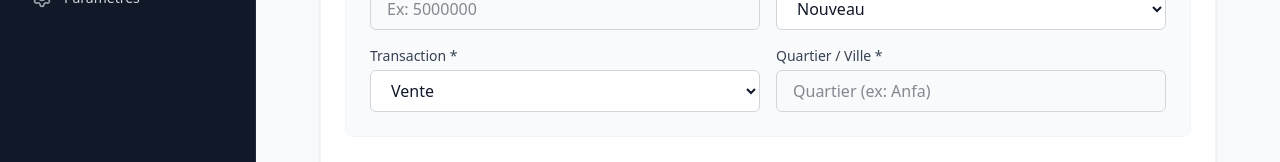
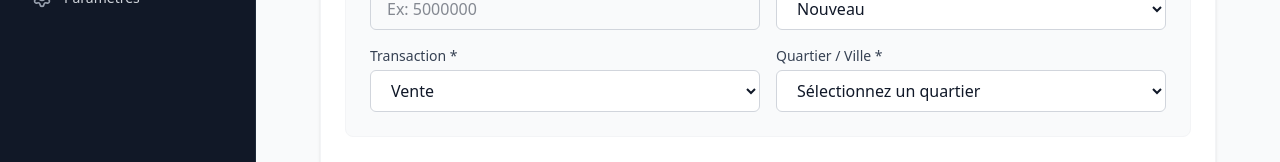
Before and after one commit to marwesse/euromarimmo, a Next.js app: page /admin/proprietes/nouveau in a window 1280 px wide. Shown: the part 292-454 px from the top of the page. Built offline with nearby package versions, Linux system fonts and the light colour scheme; no server answers; the database is empty; a web font is replaced by a local one.

Commit message:
feat: add comprehensive neighborhood list

```diff
--- a/src/app/admin/(dashboard)/proprietes/edit/[id]/page.tsx
+++ b/src/app/admin/(dashboard)/proprietes/edit/[id]/page.tsx
@@ -134,7 +134,34 @@ export default function EditPropertyPage({ params }: { params: Promise<{ id: str
                         </div>
                         <div>
                             <label className="block text-sm font-medium text-gray-700 mb-1">Quartier / Ville *</label>
-                            <input type="text" name="location" defaultValue={property.location} required placeholder="Quartier (ex: Anfa)" className="w-full border border-gray-300 rounded-md px-4 py-2 focus:ring-2 focus:ring-accent outline-none" />
+                            <select name="location" defaultValue={property.location} required className="w-full border border-gray-300 rounded-md px-4 py-2 focus:ring-2 focus:ring-accent outline-none bg-white">
+                                <option value="" disabled>Sélectionnez un quartier</option>
+                                <option value="Anfa Supérieur">Anfa Supérieur</option>
+                                <option value="Maarif / Gauthier">Maarif / Gauthier</option>
+                                <option value="Bourgogne / Racine">Bourgogne / Racine</option>
+                                <option value="Californie">Californie</option>
+                                <option value="Bouskoura">Bouskoura</option>
+                                <option value="Dar Bouazza">Dar Bouazza</option>
+                                <option value="Palmier">Palmier</option>
+                                <option value="France Ville">France Ville</option>
+                                <option value="Les Hôpitaux">Les Hôpitaux</option>
+                                <option value="Les Princesses">Les Princesses</option>
+                                <option value="Ciel">Ciel</option>
+                                <option value="CFC">CFC</option>
+                                <option value="Abdelmoumen">Abdelmoumen</option>
+                                <option value="Ghandi">Ghandi</option>
+                                <option value="Maarif">Maarif</option>
+                                <option value="Anoual">Anoual</option>
+                                <option value="2 Mars">2 Mars</option>
+                                <option value="Ferme Bretonne">Ferme Bretonne</option>
+                                <option value="Route d'El Jadida">Route d'El Jadida</option>
+                                <option value="La Corniche">La Corniche</option>
+                                <option value="Marina">Marina</option>
+                                <option value="Casa Port">Casa Port</option>
+                                <option value="Zenata">Zenata</option>
+                                <option value="Ain Diab">Ain Diab</option>
+                                <option value="Belvédère">Belvédère</option>
+                            </select>
                         </div>
                     </div>
                 </div>
--- a/src/app/admin/(dashboard)/proprietes/nouveau/page.tsx
+++ b/src/app/admin/(dashboard)/proprietes/nouveau/page.tsx
@@ -117,7 +117,34 @@ export default function NewPropertyPage() {
                         </div>
                         <div>
                             <label className="block text-sm font-medium text-gray-700 mb-1">Quartier / Ville *</label>
-                            <input type="text" name="location" required placeholder="Quartier (ex: Anfa)" className="w-full border border-gray-300 rounded-md px-4 py-2 focus:ring-2 focus:ring-accent outline-none" />
+                            <select name="location" defaultValue="" required className="w-full border border-gray-300 rounded-md px-4 py-2 focus:ring-2 focus:ring-accent outline-none bg-white">
+                                <option value="" disabled>Sélectionnez un quartier</option>
+                                <option value="Anfa Supérieur">Anfa Supérieur</option>
+                                <option value="Maarif / Gauthier">Maarif / Gauthier</option>
+                                <option value="Bourgogne / Racine">Bourgogne / Racine</option>
+                                <option value="Californie">Californie</option>
+                                <option value="Bouskoura">Bouskoura</option>
+                                <option value="Dar Bouazza">Dar Bouazza</option>
+                                <option value="Palmier">Palmier</option>
+                                <option value="France Ville">France Ville</option>
+                                <option value="Les Hôpitaux">Les Hôpitaux</option>
+                                <option value="Les Princesses">Les Princesses</option>
+                                <option value="Ciel">Ciel</option>
+                                <option value="CFC">CFC</option>
+                                <option value="Abdelmoumen">Abdelmoumen</option>
+                                <option value="Ghandi">Ghandi</option>
+                                <option value="Maarif">Maarif</option>
+                                <option value="Anoual">Anoual</option>
+                                <option value="2 Mars">2 Mars</option>
+                                <option value="Ferme Bretonne">Ferme Bretonne</option>
+                                <option value="Route d'El Jadida">Route d'El Jadida</option>
+                                <option value="La Corniche">La Corniche</option>
+                                <option value="Marina">Marina</option>
+                                <option value="Casa Port">Casa Port</option>
+                                <option value="Zenata">Zenata</option>
+                                <option value="Ain Diab">Ain Diab</option>
+                                <option value="Belvédère">Belvédère</option>
+                            </select>
                         </div>
                     </div>
                 </div>
--- a/src/components/home/Hero.tsx
+++ b/src/components/home/Hero.tsx
@@ -96,6 +96,25 @@ export function Hero() {
                                 <option value="Californie">Californie</option>
                                 <option value="Bouskoura">Bouskoura</option>
                                 <option value="Dar Bouazza">Dar Bouazza</option>
+                                <option value="Palmier">Palmier</option>
+                                <option value="France Ville">France Ville</option>
+                                <option value="Les Hôpitaux">Les Hôpitaux</option>
+                                <option value="Les Princesses">Les Princesses</option>
+                                <option value="Ciel">Ciel</option>
+                                <option value="CFC">CFC</option>
+                                <option value="Abdelmoumen">Abdelmoumen</option>
+                                <option value="Ghandi">Ghandi</option>
+                                <option value="Maarif">Maarif</option>
+                                <option value="Anoual">Anoual</option>
+                                <option value="2 Mars">2 Mars</option>
+                                <option value="Ferme Bretonne">Ferme Bretonne</option>
+                                <option value="Route d'El Jadida">Route d'El Jadida</option>
+                                <option value="La Corniche">La Corniche</option>
+                                <option value="Marina">Marina</option>
+                                <option value="Casa Port">Casa Port</option>
+                                <option value="Zenata">Zenata</option>
+                                <option value="Ain Diab">Ain Diab</option>
+                                <option value="Belvédère">Belvédère</option>
                             </select>
                         </div>
 
--- a/src/components/properties/ProprietesClient.tsx
+++ b/src/components/properties/ProprietesClient.tsx
@@ -7,7 +7,11 @@ import { motion } from "framer-motion";
 import { BedDouble, Bath, SquareMenu, Filter, ChevronDown, MapPin } from "lucide-react";
 
 const filterTypes = ["Tous", "Villa", "Penthouse", "Appartement de Luxe", "Duplex"];
-const locations = ["Tous les quartiers", "Anfa Supérieur", "Gauthier / Racine", "Bourgogne / Racine", "Californie", "Bouskoura", "Dar Bouazza", "Corniche"];
+const locations = [
+    "Tous les quartiers", "Anfa Supérieur", "Gauthier / Racine", "Bourgogne / Racine", "Californie", "Bouskoura", "Dar Bouazza",
+    "Palmier", "France Ville", "Les Hôpitaux", "Les Princesses", "Ciel", "CFC", "Abdelmoumen", "Ghandi", "Maarif", "Anoual",
+    "2 Mars", "Ferme Bretonne", "Route d'El Jadida", "La Corniche", "Marina", "Casa Port", "Zenata", "Ain Diab", "Belvédère"
+];
 
 export function ProprietesClient({ properties }: { properties: any[] }) {
     const searchParams = useSearchParams();
```
